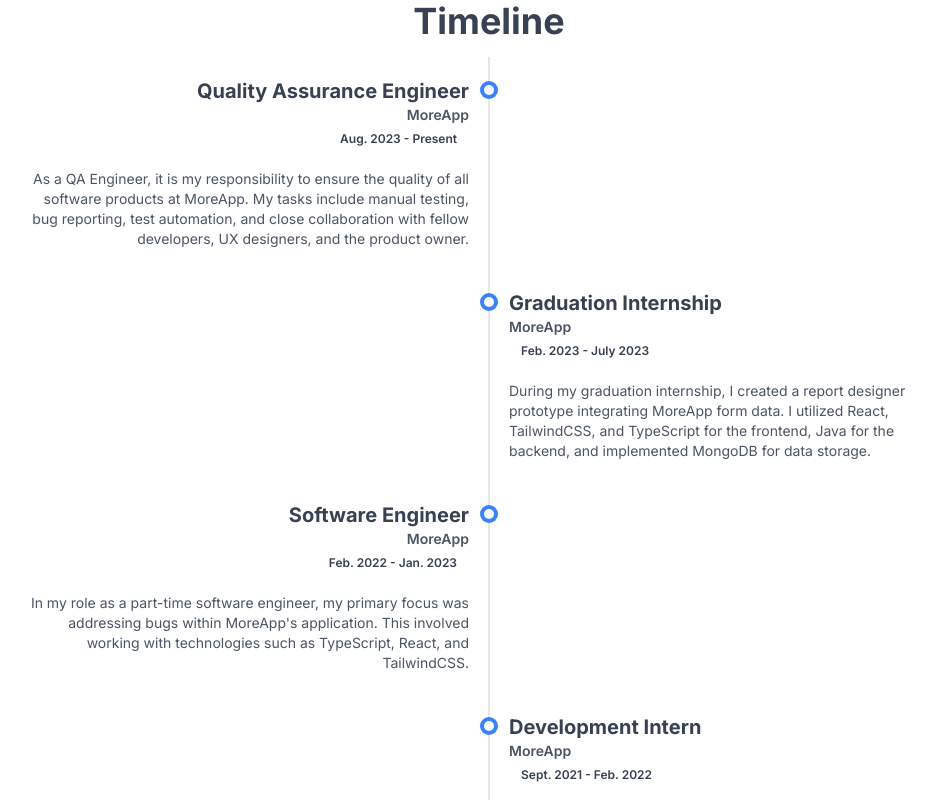
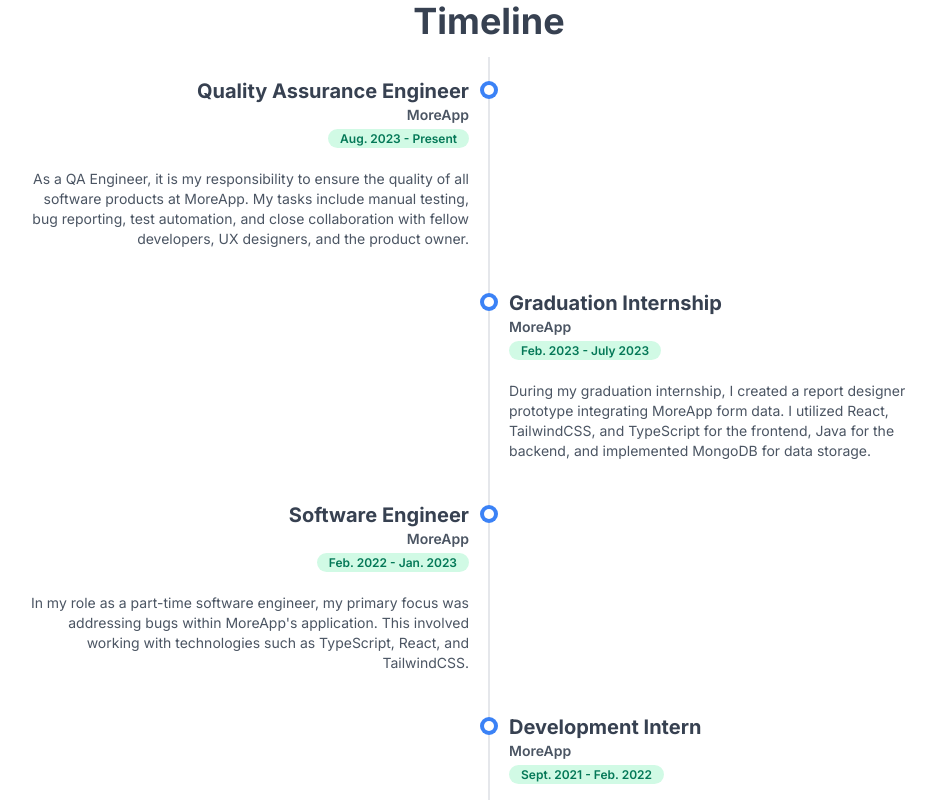
Before and after one commit to GVisser1/Website, a Next.js app: page / in a window 1280 px wide. Shown: the part 1200-2000 px from the top of the page, without its empty margins (151-1085 px from the left). Built offline with nearby package versions, Linux system fonts and the light colour scheme.

Commit message:
Fix badge color not displaying

```diff
--- a/src/components/Badge.tsx
+++ b/src/components/Badge.tsx
@@ -1,19 +1,23 @@
 import clsx from "clsx";
-import { Color } from "../types/Color";
-import { Themes } from "../types/Themes";
 
+export type BadgeColor = "blue" | "gray" | "yellow" | "green" | "pink" | "red";
 type BadgeProps = {
   className?: string;
-  theme?: Color;
+  color?: BadgeColor;
   children: React.ReactNode;
 };
 
-export const Badge = ({ theme = "BLUE", className, children }: BadgeProps) => {
-  const Theme = Themes[theme];
+export const Badge = ({ color = "blue", className, children }: BadgeProps) => (
+  <span className={clsx("rounded-full px-3 py-0.5 text-xs font-semibold", badgeColors[color], className)}>
+    {children}
+  </span>
+);
 
-  return (
-    <span className={clsx("rounded-full px-3 py-0.5 text-xs font-semibold", Theme.bgColor, Theme.textColor, className)}>
-      {children}
-    </span>
-  );
+const badgeColors: Record<BadgeColor, string> = {
+  blue: "bg-blue-100 text-blue-700",
+  gray: "bg-gray-100 text-gray-700",
+  yellow: "bg-yellow-100 text-yellow-700",
+  green: "bg-emerald-100 text-emerald-700",
+  pink: "bg-pink-100 text-pink-700",
+  red: "bg-red-100 text-red-700",
 };
--- a/src/components/sections/Timeline.tsx
+++ b/src/components/sections/Timeline.tsx
@@ -26,7 +26,7 @@
                 {item.subTitle}
               </Text>
             </div>
-            <Badge theme="GREEN">{item.timeFrame}</Badge>
+            <Badge color="green">{item.timeFrame}</Badge>
             <Text size="sm" color="medium">
               {item.description}
             </Text>
--- a/src/data/TimelineData.ts
+++ b/src/data/TimelineData.ts
@@ -1,5 +1,5 @@
 import { getTimeFrame } from "@/utils/dateUtil";
-import { Color } from "../types/Color";
+import { BadgeColor } from "../components/Badge";
 
 export type TimelineItem = {
   title: string;
@@ -9,7 +9,7 @@
   status?: string;
   logoSrc?: string;
   href?: string;
-  theme?: Color;
+  color?: BadgeColor;
 };
 
 export const timeLineData: TimelineItem[] = [
@@ -21,7 +21,7 @@
       "As a QA Engineer, it is my responsibility to ensure the quality of all software products at MoreApp. My tasks include manual testing, bug reporting, test automation, and close collaboration with fellow developers, UX designers, and the product owner.",
     status: "Completed",
     href: "https://moreapp.com",
-    theme: "GRAY",
+    color: "gray",
   },
   {
     timeFrame: getTimeFrame(new Date(2023, 1, 6), new Date(2023, 6, 7)),
@@ -31,7 +31,7 @@
       "During my graduation internship, I created a report designer prototype integrating MoreApp form data. I utilized React, TailwindCSS, and TypeScript for the frontend, Java for the backend, and implemented MongoDB for data storage.",
     status: "Completed",
     href: "https://moreapp.com",
-    theme: "PINK",
+    color: "pink",
   },
   {
     timeFrame: getTimeFrame(new Date(2022, 1, 21), new Date(2023, 0, 31)),
@@ -41,7 +41,7 @@
       "In my role as a part-time software engineer, my primary focus was addressing bugs within MoreApp's application. This involved working with technologies such as TypeScript, React, and TailwindCSS.",
     status: "Ongoing",
     href: "https://moreapp.com",
-    theme: "BLUE",
+    color: "blue",
   },
   {
     timeFrame: getTimeFrame(new Date(2021, 8, 13), new Date(2022, 1, 11)),
@@ -51,7 +51,7 @@
       "During my internship at MoreApp I was able to gain a lot of knowledge with TypeScript, TailwindCSS, React and SCRUM. I've also done a lot of Unit and E2E tests.",
     status: "Completed",
     href: "https://moreapp.com",
-    theme: "YELLOW",
+    color: "yellow",
   },
   {
     timeFrame: getTimeFrame(new Date(2019, 8, 1), new Date(2021, 6, 1)),
@@ -61,7 +61,7 @@
       "During this study I mainly worked with Python, C# and SQL. I also followed two minors: Artificial Intelligence and Data Science.",
     status: "Graduated",
     href: "https://www.hogeschoolrotterdam.nl/",
-    theme: "RED",
+    color: "red",
   },
   {
     timeFrame: getTimeFrame(new Date(2012, 8, 1), new Date(2019, 6, 1)),
@@ -71,6 +71,6 @@
       "At secondary school I followed the Nature/Health profile. This includes subjects such as Physics, Chemistry, Biology and Mathematics A.",
     status: "Graduated",
     href: "https://www.lentiz.nl/reviuslyceum/",
-    theme: "GREEN",
+    color: "green",
   },
 ];
--- a/src/types/Color.ts
+++ /dev/null
@@ -1 +0,0 @@
-export type Color = "BLUE" | "GREEN" | "RED" | "YELLOW" | "GRAY" | "PINK";
--- a/src/types/Themes.ts
+++ /dev/null
@@ -1,40 +0,0 @@
-import { Color } from "./Color";
-
-export type Theme = {
-  bgColor: string;
-  textColor: string;
-  ringColor: string;
-};
-
-export const Themes: Record<Color, Theme> = {
-  BLUE: {
-    bgColor: "bg-blue-100",
-    textColor: "text-blue-700",
-    ringColor: "ring-blue-400",
-  },
-  GRAY: {
-    bgColor: "bg-gray-100",
-    textColor: "text-gray-700",
-    ringColor: "ring-gray-400",
-  },
-  YELLOW: {
-    bgColor: "bg-yellow-100",
-    textColor: "text-yellow-700",
-    ringColor: "ring-yellow-500",
-  },
-  GREEN: {
-    bgColor: "bg-emerald-100",
-    textColor: "text-emerald-700",
-    ringColor: "ring-emerald-400",
-  },
-  PINK: {
-    bgColor: "bg-pink-100",
-    textColor: "text-pink-700",
-    ringColor: "ring-pink-400",
-  },
-  RED: {
-    bgColor: "bg-red-100",
-    textColor: "text-red-700",
-    ringColor: "ring-red-400",
-  },
-};
```
